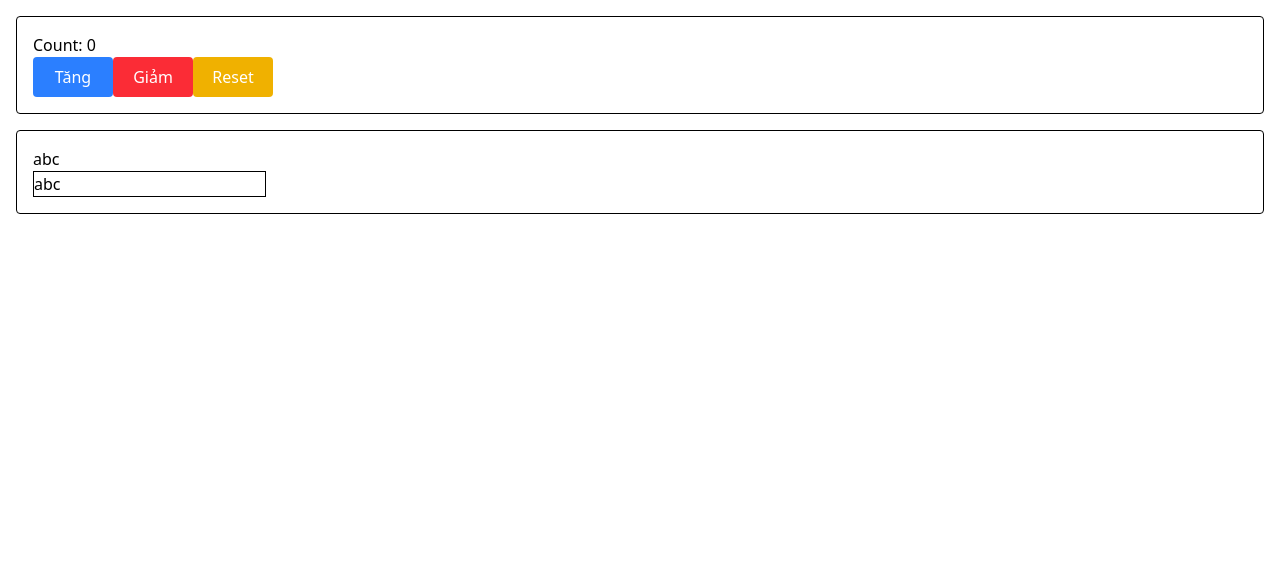
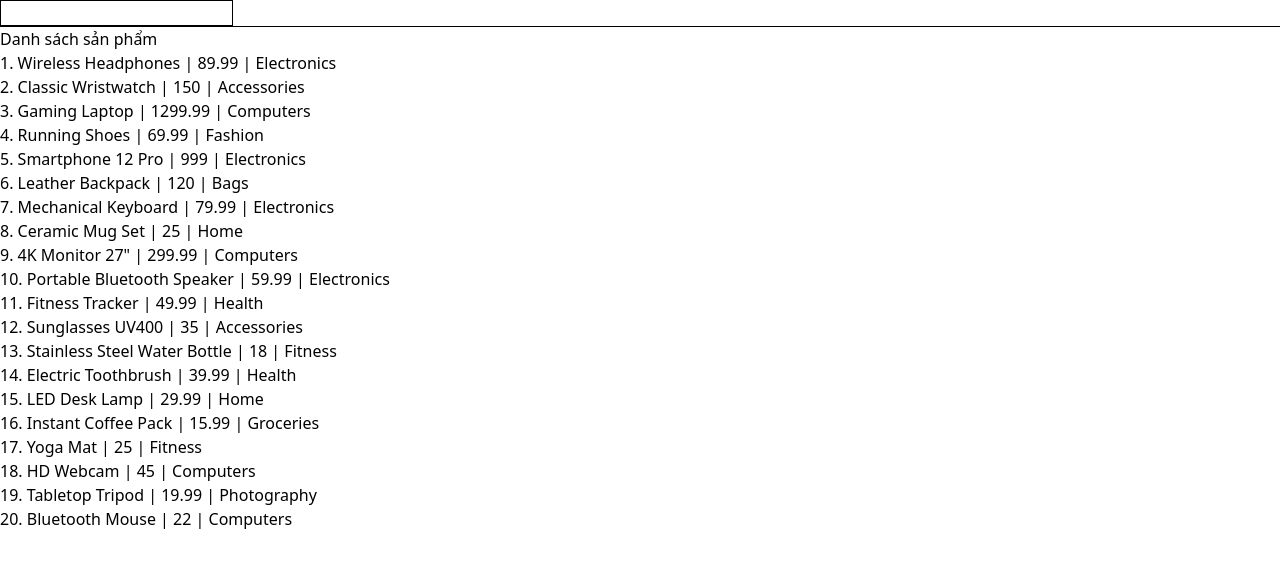
Before and after one commit to chinhpd5/WEB502, a React (Vite) app in the folder WD20306/: page / in a window 1280 px wide. Shown: the top 564 px of the page. Built offline with nearby package versions, Linux system fonts and the light colour scheme; data requests are answered from the project's data file.

Commit message:
useEffect

```diff
--- /dev/null
+++ b/WD20306/db.json
@@ -0,0 +1,204 @@
+{
+  "products": [
+    {
+      "id": 1,
+      "name": "Wireless Headphones",
+      "price": 89.99,
+      "quantity": 120,
+      "rate": 4.5,
+      "image": "https://images.unsplash.com/photo-1585386959984-a4155227c76e",
+      "category": "Electronics",
+      "description": "Comfortable wireless headphones with noise cancellation."
+    },
+    {
+      "id": 2,
+      "name": "Classic Wristwatch",
+      "price": 150.00,
+      "quantity": 60,
+      "rate": 4.7,
+      "image": "https://images.unsplash.com/photo-1511381939415-c1b7f70f09b0",
+      "category": "Accessories",
+      "description": "Stylish wristwatch with leather strap."
+    },
+    {
+      "id": 3,
+      "name": "Gaming Laptop",
+      "price": 1299.99,
+      "quantity": 30,
+      "rate": 4.8,
+      "image": "https://images.unsplash.com/photo-1517336714731-489689fd1ca8",
+      "category": "Computers",
+      "description": "High-performance laptop suitable for gaming and work."
+    },
+    {
+      "id": 4,
+      "name": "Running Shoes",
+      "price": 69.99,
+      "quantity": 200,
+      "rate": 4.3,
+      "image": "https://images.unsplash.com/photo-1600180758890-6e1e96f9f519",
+      "category": "Fashion",
+      "description": "Lightweight and durable shoes for running."
+    },
+    {
+      "id": 5,
+      "name": "Smartphone 12 Pro",
+      "price": 999.00,
+      "quantity": 50,
+      "rate": 4.9,
+      "image": "https://images.unsplash.com/photo-1603791440384-56cd371ee9a7",
+      "category": "Electronics",
+      "description": "Latest smartphone with high-resolution camera."
+    },
+    {
+      "id": 6,
+      "name": "Leather Backpack",
+      "price": 120.00,
+      "quantity": 80,
+      "rate": 4.6,
+      "image": "https://images.unsplash.com/photo-1542831371-d531d36971e6",
+      "category": "Bags",
+      "description": "Stylish and durable leather backpack for travel and work."
+    },
+    {
+      "id": 7,
+      "name": "Mechanical Keyboard",
+      "price": 79.99,
+      "quantity": 90,
+      "rate": 4.4,
+      "image": "https://images.unsplash.com/photo-1517336714731-489689fd1ca8",
+      "category": "Electronics",
+      "description": "RGB backlit mechanical keyboard for typing and gaming."
+    },
+    {
+      "id": 8,
+      "name": "Ceramic Mug Set",
+      "price": 25.00,
+      "quantity": 150,
+      "rate": 4.2,
+      "image": "https://images.unsplash.com/photo-1570563674088-1c0a4c3b0be6",
+      "category": "Home",
+      "description": "Elegant ceramic mugs perfect for coffee and tea."
+    },
+    {
+      "id": 9,
+      "name": "4K Monitor 27\"",
+      "price": 299.99,
+      "quantity": 40,
+      "rate": 4.6,
+      "image": "https://images.unsplash.com/photo-1587202372775-98927d220c9a",
+      "category": "Computers",
+      "description": "High-resolution 4K monitor with vibrant colors."
+    },
+    {
+      "id": 10,
+      "name": "Portable Bluetooth Speaker",
+      "price": 59.99,
+      "quantity": 140,
+      "rate": 4.5,
+      "image": "https://images.unsplash.com/photo-1585386959984-a4155227c76e",
+      "category": "Electronics",
+      "description": "Compact speaker with excellent sound quality."
+    },
+    {
+      "id": 11,
+      "name": "Fitness Tracker",
+      "price": 49.99,
+      "quantity": 110,
+      "rate": 4.1,
+      "image": "https://images.unsplash.com/photo-1598971863651-63b1886b99cd",
+      "category": "Health",
+      "description": "Track steps, heart rate, and sleep."
+    },
+    {
+      "id": 12,
+      "name": "Sunglasses UV400",
+      "price": 35.00,
+      "quantity": 95,
+      "rate": 4.3,
+      "image": "https://images.unsplash.com/photo-1516478177764-9fe5bd7fbf39",
+      "category": "Accessories",
+      "description": "Stylish sunglasses with UV protection."
+    },
+    {
+      "id": 13,
+      "name": "Stainless Steel Water Bottle",
+      "price": 18.00,
+      "quantity": 180,
+      "rate": 4.7,
+      "image": "https://images.unsplash.com/photo-1583267744300-9f9910d2b29c",
+      "category": "Fitness",
+      "description": "Keeps water cold up to 24 hours."
+    },
+    {
+      "id": 14,
+      "name": "Electric Toothbrush",
+      "price": 39.99,
+      "quantity": 130,
+      "rate": 4.4,
+      "image": "https://images.unsplash.com/photo-1622495892335-6720ecaa2ef2",
+      "category": "Health",
+      "description": "Rechargeable toothbrush with multiple modes."
+    },
+    {
+      "id": 15,
+      "name": "LED Desk Lamp",
+      "price": 29.99,
+      "quantity": 75,
+      "rate": 4.2,
+      "image": "https://images.unsplash.com/photo-1601933471663-3a75dfc2c62c",
+      "category": "Home",
+      "description": "Touch control desk lamp with brightness adjustment."
+    },
+    {
+      "id": 16,
+      "name": "Instant Coffee Pack",
+      "price": 15.99,
+      "quantity": 200,
+      "rate": 4.0,
+      "image": "https://images.unsplash.com/photo-1606312618473-e3c0d3d38be3",
+      "category": "Groceries",
+      "description": "Premium instant coffee with rich flavor."
+    },
+    {
+      "id": 17,
+      "name": "Yoga Mat",
+      "price": 25.00,
+      "quantity": 100,
+      "rate": 4.6,
+      "image": "https://images.unsplash.com/photo-1600180758890-6e1e96f9f519",
+      "category": "Fitness",
+      "description": "Non-slip mat suitable for yoga and exercise."
+    },
+    {
+      "id": 18,
+      "name": "HD Webcam",
+      "price": 45.00,
+      "quantity": 70,
+      "rate": 4.4,
+      "image": "https://images.unsplash.com/photo-1612831661881-a42bd7f3d20c",
+      "category": "Computers",
+      "description": "1080p HD webcam for meetings and streaming."
+    },
+    {
+      "id": 19,
+      "name": "Tabletop Tripod",
+      "price": 19.99,
+      "quantity": 120,
+      "rate": 4.3,
+      "image": "https://images.unsplash.com/photo-1616434392915-207a9841d84d",
+      "category": "Photography",
+      "description": "Mini tripod for phone and camera."
+    },
+    {
+      "id": 20,
+      "name": "Bluetooth Mouse",
+      "price": 22.00,
+      "quantity": 160,
+      "rate": 4.5,
+      "image": "https://images.unsplash.com/photo-1580894908360-74c3b0677a84",
+      "category": "Computers",
+      "description": "Ergonomic wireless mouse with Bluetooth."
+    }
+  ]
+}
--- a/WD20306/package.json
+++ b/WD20306/package.json
@@ -5,12 +5,14 @@
   "type": "module",
   "scripts": {
     "dev": "vite",
+    "server": "json-server db.json --watch",
     "build": "tsc -b && vite build",
     "lint": "eslint .",
     "preview": "vite preview"
   },
   "dependencies": {
     "@tailwindcss/vite": "^4.1.18",
+    "axios": "^1.13.2",
     "react": "^19.2.0",
     "react-dom": "^19.2.0",
     "tailwindcss": "^4.1.18"
--- a/WD20306/src/App.tsx
+++ b/WD20306/src/App.tsx
@@ -1,12 +1,13 @@
 // import Tailwind from "./components/Tailwind"
-import UseState from "./components/UseState"
+
+import UseEffect from "./components/UseEffect"
 
 function App() {
 
 
   return (
     <>
-      <UseState/>
+      <UseEffect />
     </>
   )
 }
--- /dev/null
+++ b/WD20306/src/components/UseEffect.tsx
@@ -0,0 +1,50 @@
+import axios from 'axios';
+import React, { useEffect, useState } from 'react'
+import type { IProduct } from '../interfaces/Product';
+
+function UseEffect() {
+  const [text, setText] = useState<string>('');
+  const [products, setProducts] = useState<IProduct[]>([])
+
+  // Không có deps: callback gọi lại mỗi khi component re-render
+  useEffect(()=>{
+    console.log('re-render');
+    document.title = text;
+  })
+
+  // deps []: callback chỉ gọi 1 lần duy nhất mỗi khi component render
+  useEffect(()=>{
+    const getAllProducts = async () => {
+      try {
+        const {data} = await axios.get(`http://localhost:3000/products`)
+        console.log(data);
+        if(data)
+          setProducts(data);
+      } catch (error) {
+        console.log(error);
+      }
+    }
+
+    getAllProducts();
+  },[])
+
+  return (
+    <div>
+      <input type="text" className='border' onChange={(e)=>{
+        setText(e.target.value)
+      }} value={text}/>
+
+      <hr />
+      <h1>Danh sách sản phẩm</h1>
+      <ul>
+        {products && products.map((item:IProduct,index:number)=>{
+          return (<li key={item.id}>
+            {index+1}. {item.name} | {item.price} | {item.category}
+          </li>)
+        })}
+      </ul>
+    </div>
+  )
+}
+
+export default UseEffect
--- /dev/null
+++ b/WD20306/src/interfaces/Product.ts
@@ -0,0 +1,10 @@
+export interface IProduct {
+  id: string,
+  name: string,
+  price: number,
+  quantity: number,
+  rate: string,
+  image: string,
+  category: string,
+  description: string
+}
```
Also changed, not shown: 1 other file (tests, documents, lock files or other folders).
